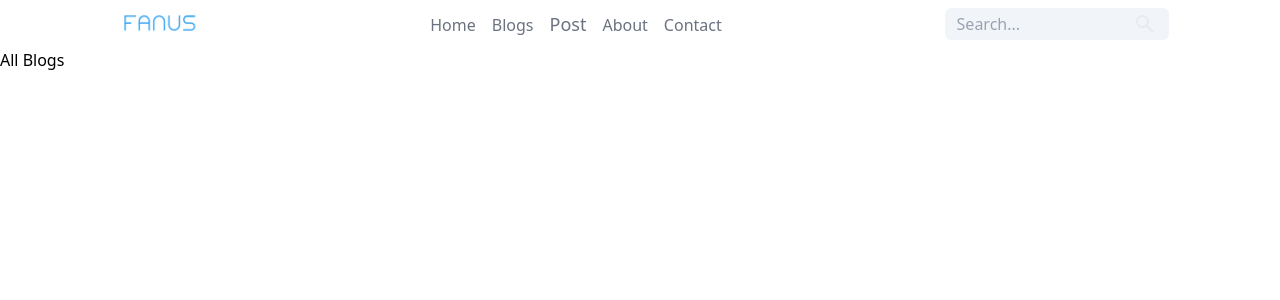
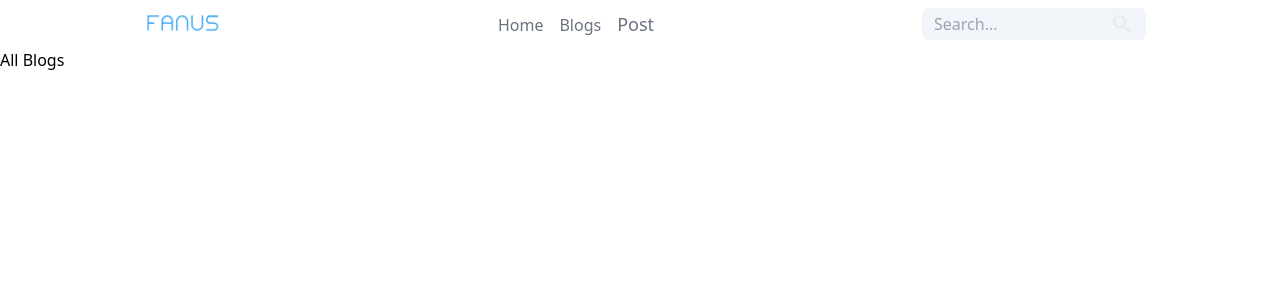
Before and after one commit to kobrak1/blog-app-case-study, a React (Vite) app in the folder client/: page / in a window 1280 px wide. Shown: the top 300 px of the page. Built offline with nearby package versions, Linux system fonts and the light colour scheme.

Commit message:
update: Contact and About anchor tags were removed from the Header

```diff
--- a/client/src/components/Header/Header.jsx
+++ b/client/src/components/Header/Header.jsx
@@ -12,8 +12,6 @@ const Header = () => {
           <a href="/" className="text-gray-500 hover:text-gray-300">Home</a>
           <a href="/blogs" className="text-gray-500 hover:text-gray-300">Blogs</a>
           <a href="/about" className="text-gray-500 text-lg hover:text-gray-300">Post</a>
-          <a href="/about" className="text-gray-500 hover:text-gray-300">About</a>
-          <a href="/contact" className="text-gray-500 hover:text-gray-300">Contact</a>
         </nav>
 
         {/* Search bar and dark mode button */}
```
